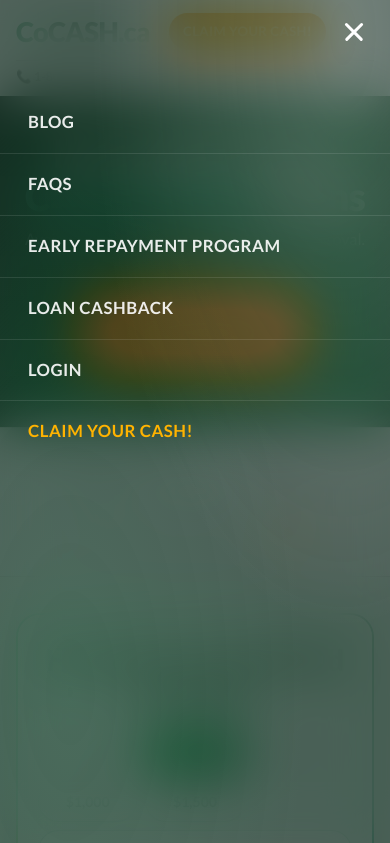
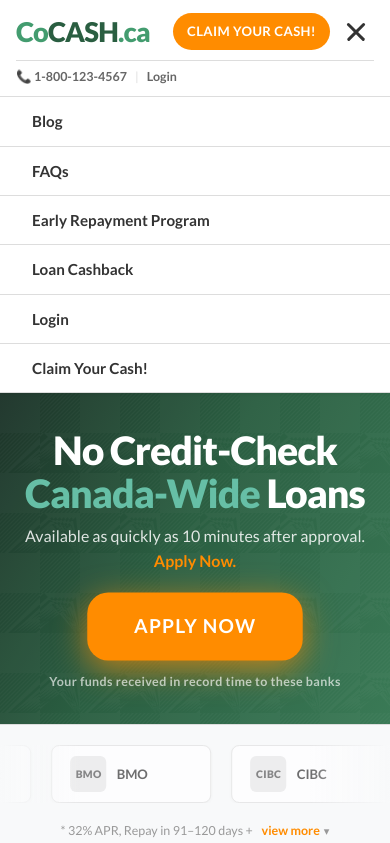
Before and after one commit to AEJAKV/COCASH-WEBSITE, a plain HTML site: page index.html in a window 390 px wide. Both pictures are taken after a click on the button "Toggle mobile menu". Shown: the top 843 px of the page. Drawn offline with Linux system fonts and the light colour scheme.

Commit message:
refactor: simplify mobile menu styles and enhance button interactions

```diff
--- a/index.html
+++ b/index.html
@@ -241,20 +241,18 @@ nav ul li a:hover {
   cursor: pointer;
 }
 .btn-nav-orange:hover { background: #e07b00; color: #fff; }
-/* ──── Hamburger button ──── */
 .hamburger {
   display: none;
   flex-direction: column;
-  justify-content: center;
   gap: 5px;
   cursor: pointer;
   background: none;
   border: none;
-  padding: 8px;
+  padding: 6px;
   border-radius: var(--radius);
-  position: relative;
-  z-index: 1001;
-}
+  transition: background 0.2s;
+}
+.hamburger:hover { background: var(--color-bg-section); }
 .hamburger span {
   display: block;
   width: 24px;
@@ -262,91 +260,43 @@ nav ul li a:hover {
   background: var(--color-text);
   border-radius: 2px;
   transform-origin: center center;
-  transition: transform 0.42s cubic-bezier(0.68,-0.6,0.32,1.6),
-              opacity 0.28s ease,
-              background 0.2s ease;
-}
-.hamburger.open span:nth-child(1) { transform: translateY(7.5px) rotate(45deg); background: #fff; }
+  transition: transform 0.35s cubic-bezier(0.68,-0.55,0.27,1.55), opacity 0.25s ease;
+}
+/* Burger → X */
+.hamburger.open span:nth-child(1) { transform: translateY(7.5px) rotate(45deg); }
 .hamburger.open span:nth-child(2) { transform: scaleX(0); opacity: 0; }
-.hamburger.open span:nth-child(3) { transform: translateY(-7.5px) rotate(-45deg); background: #fff; }
-/* Click ripple */
-.hbg-ripple {
-  position: absolute;
-  top: 50%; left: 50%;
-  width: 10px; height: 10px;
-  margin: -5px 0 0 -5px;
-  border-radius: 50%;
-  background: rgba(67,156,111,0.45);
-  pointer-events: none;
-  animation: hbgRipple 0.55s ease-out forwards;
-}
-
-/* ──── Liquid Glass mobile menu overlay ──── */
+.hamburger.open span:nth-child(3) { transform: translateY(-7.5px) rotate(-45deg); }
+
 .mobile-menu {
-  position: fixed;
-  inset: 0;
-  z-index: 998;
-  background:
-    radial-gradient(ellipse at 88% 4%, rgba(255,255,255,0.20) 0%, transparent 52%),
-    radial-gradient(ellipse at 18% 82%, rgba(67,156,111,0.16) 0%, transparent 52%),
-    rgba(20,44,33,0.74);
-  backdrop-filter: blur(26px) saturate(1.9);
-  -webkit-backdrop-filter: blur(26px) saturate(1.9);
-  clip-path: circle(0% at 92% 5%);
-  transition: clip-path 0.58s cubic-bezier(0.22,1,0.36,1), visibility 0s linear 0.58s;
-  visibility: hidden;
-  pointer-events: none;
-  padding-top: 92px;
-}
-.mobile-menu.open {
-  clip-path: circle(150% at 92% 5%);
-  visibility: visible;
-  pointer-events: auto;
-  transition: clip-path 0.58s cubic-bezier(0.22,1,0.36,1), visibility 0s linear 0s;
-}
-.mobile-menu ul { list-style: none; padding: 0; margin: 0; }
+  display: none;
+  background: #fff;
+  border-top: 1px solid var(--color-border);
+}
+.mobile-menu.open { display: block; }
+.mobile-menu ul { list-style: none; }
 .mobile-menu ul li {
   opacity: 0;
-  transform: translateX(28px);
-  transition: opacity 0.32s ease, transform 0.32s cubic-bezier(0.22,1,0.36,1);
-}
-.mobile-menu.open ul li { opacity: 1; transform: translateX(0); }
-.mobile-menu.open ul li:nth-child(1) { transition-delay: 0.14s; }
-.mobile-menu.open ul li:nth-child(2) { transition-delay: 0.19s; }
-.mobile-menu.open ul li:nth-child(3) { transition-delay: 0.24s; }
-.mobile-menu.open ul li:nth-child(4) { transition-delay: 0.29s; }
-.mobile-menu.open ul li:nth-child(5) { transition-delay: 0.34s; }
-.mobile-menu.open ul li:nth-child(6) { transition-delay: 0.39s; }
+  transform: translateY(-6px);
+  animation: none;
+}
+.mobile-menu.open ul li {
+  animation: mmItemIn 0.28s ease forwards;
+}
+.mobile-menu.open ul li:nth-child(1) { animation-delay: 0.04s; }
+.mobile-menu.open ul li:nth-child(2) { animation-delay: 0.09s; }
+.mobile-menu.open ul li:nth-child(3) { animation-delay: 0.14s; }
+.mobile-menu.open ul li:nth-child(4) { animation-delay: 0.19s; }
+.mobile-menu.open ul li:nth-child(5) { animation-delay: 0.24s; }
+.mobile-menu.open ul li:nth-child(6) { animation-delay: 0.29s; }
 .mobile-menu ul li a {
   display: block;
-  padding: 17px 28px;
-  color: rgba(255,255,255,0.90);
+  padding: 12px var(--space-l);
+  color: var(--color-text);
   font-weight: 700;
-  font-size: 1.05rem;
-  letter-spacing: 0.03em;
-  text-transform: uppercase;
-  border-bottom: 1px solid rgba(255,255,255,0.10);
-  position: relative;
-  overflow: hidden;
-  text-decoration: none;
-  transition: color 0.2s, background 0.2s;
-}
-.mobile-menu ul li a:hover { color: #fff; background: rgba(255,255,255,0.08); }
-/* Refraction light-bar sweep on hover */
-.mobile-menu ul li a::before {
-  content: '';
-  position: absolute;
-  top: 0;
-  left: var(--rfx, -120px);
-  width: 80px;
-  height: 100%;
-  background: linear-gradient(90deg, transparent 0%, rgba(255,255,255,0.22) 50%, transparent 100%);
-  transform: skewX(-18deg);
-  pointer-events: none;
-  transition: left 0.1s linear;
-}
-.mobile-menu ul li:last-child a { border: none; color: #FFB300; }
-.mobile-menu ul li:last-child a:hover { color: #fff; background: rgba(255,179,0,0.12); }
+  font-size: 0.95rem;
+  border-bottom: 1px solid var(--color-border);
+}
+.mobile-menu ul li a:hover { background: var(--color-bg-section); color: var(--color-primary); }
 
 /* ===================== MOBILE HEADER BAR ===================== */
 .mobile-header-bar { display: none; }
@@ -1820,9 +1770,9 @@ footer {
 .hero-content .hero-trust { animation-delay: 0.5s; }
 .hero-form-card { animation: fadeUp 0.5s 0.3s both; }
 
-@keyframes hbgRipple {
-  from { transform: scale(0); opacity: 1; }
-  to   { transform: scale(7); opacity: 0; }
+@keyframes mmItemIn {
+  from { opacity: 0; transform: translateY(-6px); }
+  to   { opacity: 1; transform: translateY(0); }
 }
 
 /* ===================== RESPONSIVE ===================== */
@@ -2476,69 +2426,17 @@ footer {
 
 <script>
 // Mobile menu toggle
-// Mobile menu toggle — Liquid Glass
 function toggleMenu(btn) {
   const menu = document.getElementById('mobileMenu');
   const isOpen = menu.classList.contains('open');
-
-  // Ripple burst from button centre
-  const ripple = document.createElement('span');
-  ripple.className = 'hbg-ripple';
-  btn.appendChild(ripple);
-  ripple.addEventListener('animationend', function() { ripple.remove(); });
-
-  // Keep all hamburger buttons in sync (desktop + mobile bar)
+  // Sync all hamburger buttons
   document.querySelectorAll('.hamburger').forEach(function(b) {
     b.classList.toggle('open', !isOpen);
     b.setAttribute('aria-expanded', String(!isOpen));
   });
-
   menu.classList.toggle('open', !isOpen);
   menu.setAttribute('aria-hidden', String(isOpen));
-  document.body.style.overflow = !isOpen ? 'hidden' : '';
-}
-
-function closeMobileMenu() {
-  const menu = document.getElementById('mobileMenu');
-  menu.classList.remove('open');
-  menu.setAttribute('aria-hidden', 'true');
-  document.querySelectorAll('.hamburger').forEach(function(b) {
-    b.classList.remove('open');
-    b.setAttribute('aria-expanded', 'false');
-  });
-  document.body.style.overflow = '';
-}
-
-document.addEventListener('DOMContentLoaded', function() {
-  // Close on link tap
-  document.querySelectorAll('#mobileMenu a').forEach(function(a) {
-    a.addEventListener('click', closeMobileMenu);
-  });
-
-  // Close on Escape
-  document.addEventListener('keydown', function(e) {
-    if (e.key === 'Escape') closeMobileMenu();
-  });
-
-  // Refraction highlight: move light-bar with pointer/touch
-  document.querySelectorAll('#mobileMenu ul li a').forEach(function(a) {
-    a.addEventListener('mousemove', function(e) {
-      const rect = a.getBoundingClientRect();
-      a.style.setProperty('--rfx', (e.clientX - rect.left - 40) + 'px');
-    });
-    a.addEventListener('mouseleave', function() {
-      a.style.setProperty('--rfx', '-120px');
-    });
-    a.addEventListener('touchmove', function(e) {
-      const touch = e.touches[0];
-      const rect = a.getBoundingClientRect();
-      a.style.setProperty('--rfx', (touch.clientX - rect.left - 40) + 'px');
-    }, { passive: true });
-    a.addEventListener('touchend', function() {
-      a.style.setProperty('--rfx', '-120px');
-    });
-  });
-});
+}
 
 // ===================== GLASS PROMO MODAL =====================
 var glassCountdownInterval = null;
```
